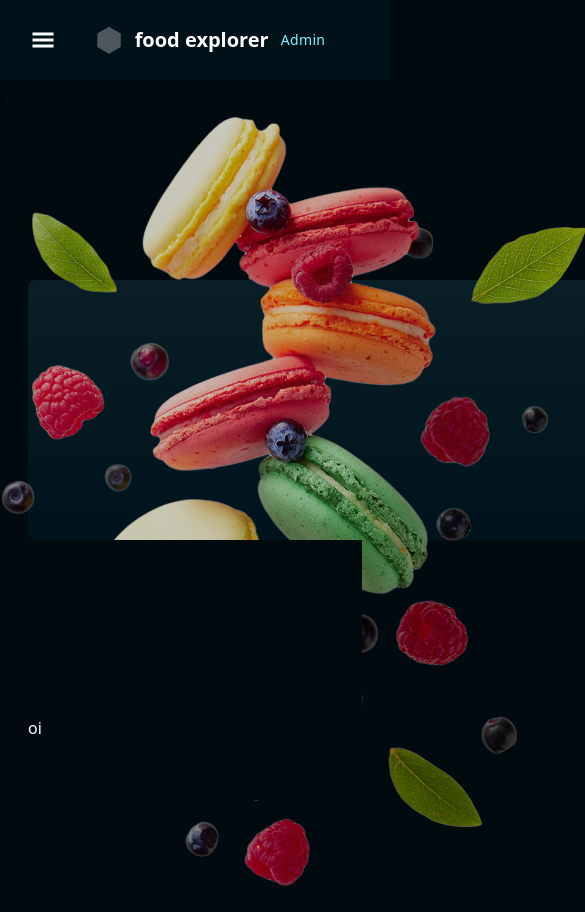
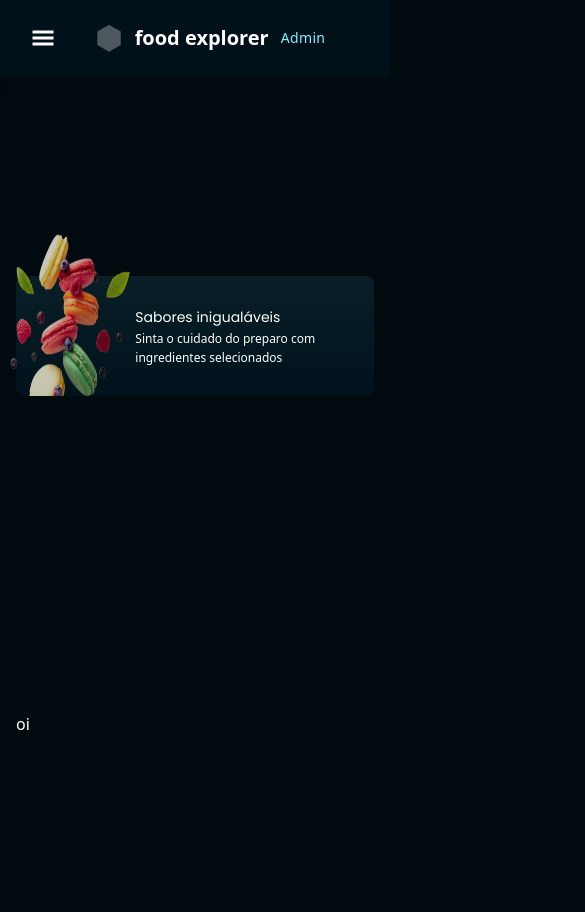
Before and after one commit to BrunoBorges12/food-explorer, a Next.js app: page / in a window 390 px wide. Shown: the top 912 px of the page, 585 px wide, since content can reach past the window. After the commit the page ends 844 px from the top, so only its background shows below. Built offline with nearby package versions, Linux system fonts and the light colour scheme.

Commit message:
fazendo o mobile de banner

```diff
--- a/src/components/Container/index.tsx
+++ b/src/components/Container/index.tsx
@@ -6,7 +6,7 @@ type propsContainer = {
 };
 export const Container = ({ children, className }: propsContainer) => {
   return (
-    <div className={classNames("container px-7 lg:px-32", className)}>
+    <div className={classNames("container w-full px-4 lg:px-32", className)}>
       <div>{children}</div>
     </div>
   );
--- a/src/components/Logo/index.tsx
+++ b/src/components/Logo/index.tsx
@@ -34,20 +34,20 @@ export const Logo = ({ size, className, admin }: propLogo) => {
           className={classNames(
             " font-roboto font-bold  text-light-100 whitespace-nowrap ",
             size === "small"
-              ? "  text-base1 lg:text-lg  "
-              : " text-xl lg:text-2xl"
+              ? "  text-base1 leading-none lg:text-lg  "
+              : " text-xl  leading-none lg:text-2xl"
           )}
         >
           food explorer
         </h1>
         {admin && (
-          <span className=" capitalize  -tracking-tight text-cake-200   text-right font-roboto text-sm  mt-0 relative flex-shrink flex-grow  lg:hidden">
+          <span className=" capitalize leading-none  -tracking-tight text-cake-200   text-right font-roboto text-sm  mt-0 relative flex-shrink flex-grow  lg:hidden">
             admin
           </span>
         )}
       </div>
       {admin && (
-        <span className=" capitalize  -tracking-tight text-cake-200   text-right font-roboto text-xs  mt-0 relative hidden lg:block">
+        <span className=" capitalize leading-none  -tracking-tight text-cake-200   text-right font-roboto text-xs  mt-0 relative hidden lg:block">
           admin
         </span>
       )}
--- a/src/pages/index.tsx
+++ b/src/pages/index.tsx
@@ -8,18 +8,22 @@ export default function Home() {
     <>
       <NavBar admin={true} />;
       <Container>
-        <div className=" overflow-visible  my-44  text-light-100 relative  w-full  h-[260px]">
-          <div className=" w-[1120px] h-[260px] relative rounded-lg banner bg-[linear-gradient(180deg_#091E26_0%_#00131C_100%)] flex">
-            <div className=" w-1/2">
+        <div className=" overflow-visible  my-44  text-light-100 relative  w-full  h-[260px] select-none">
+          <div className=" relative rounded-lg banner w-full h-[120px] lg:w-[1120px]  lg:h-[260px] flex">
+            <div className="  w-1/2 lg:w-1/2">
               <img
-                src="/doces.png"
-                className=" bannerimg
+                src="/doces.png  "
+                className=" bannerimg w-[129px] left-[-10px] h-[272px] top-[-44px] lg:left-[-48px] lg:top-[-171px] lg:h-auto lg:w-[632px]
               "
               ></img>
             </div>
-            <div className=" flex flex-col justify-center items-center w-1/2">
-              <h1 className=" text-2xl font-poppins">Sabores inigualáveis</h1>
-              <h2>Sinta o cuidado do preparo com ingredientes selecionados</h2>
+            <div className="  flex flex-col justify-center w-full lg:w-1/2 lg:m-0  lg:items-center ">
+              <h1 className=" text-sm lg:text-2xl font-poppins">
+                Sabores inigualáveis
+              </h1>
+              <h2 className=" text-xs">
+                Sinta o cuidado do preparo com ingredientes selecionados
+              </h2>
             </div>
           </div>
           <div className=" z-50 h-full  w-full absolute  bg-dark-400 "></div>
--- a/src/styles/globals.css
+++ b/src/styles/globals.css
@@ -15,9 +15,6 @@ input::placeholder {
 }
 .bannerimg {
   position: absolute;
-  width: 632px;
-  left: -48px;
-  top: -171px;
 
   opacity: 0.8;
   transform: matrix(-1, 0, 0, 1, 0, 0);
```
